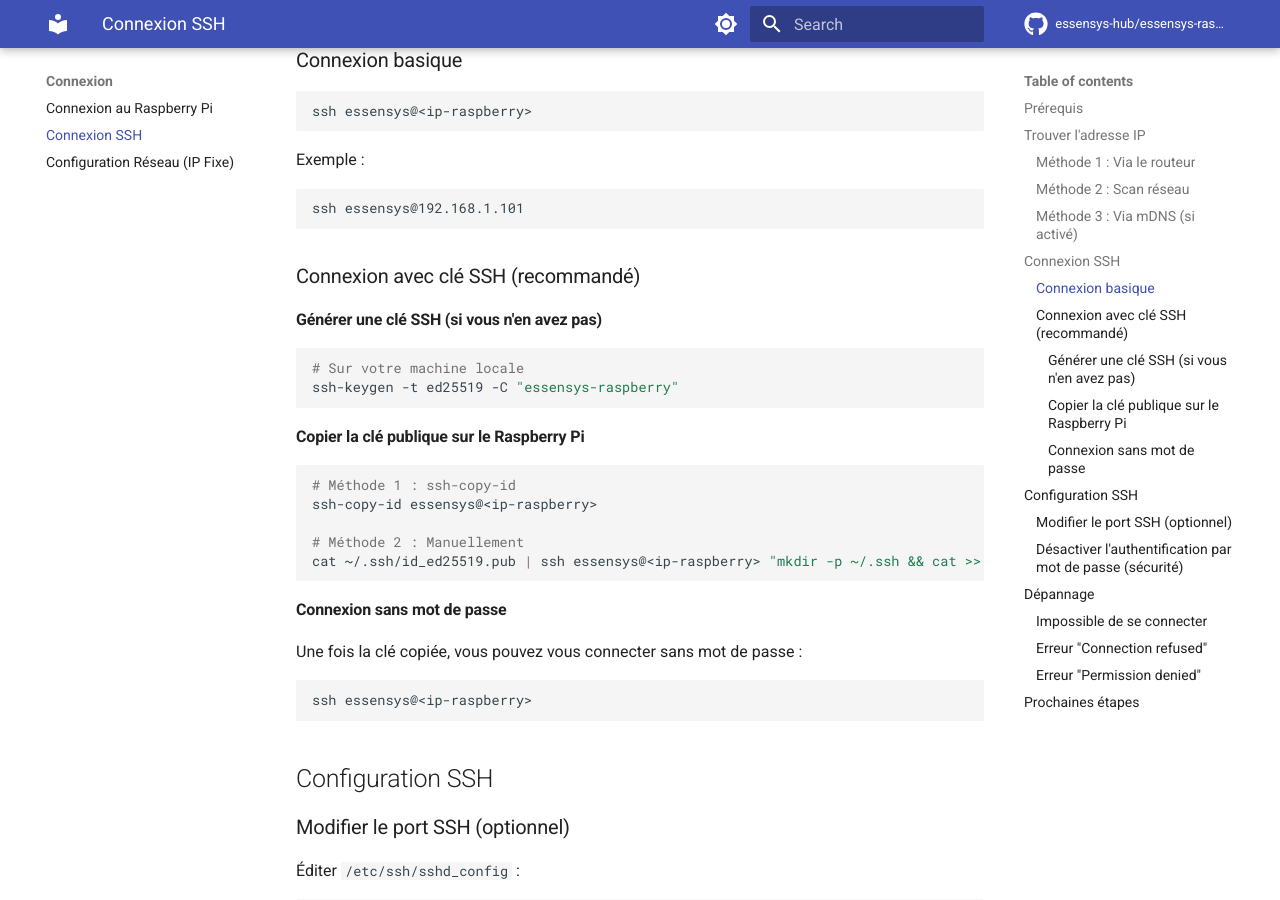
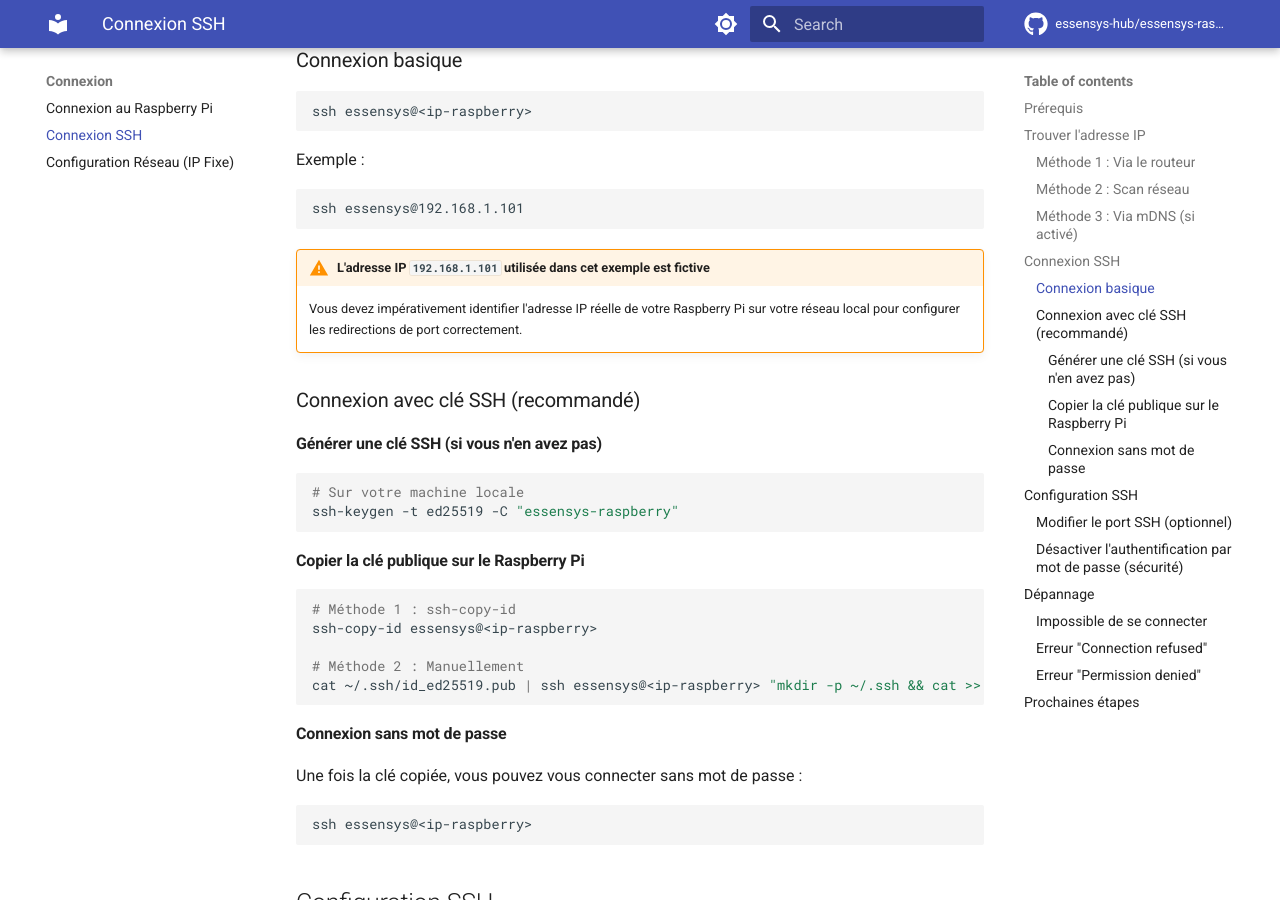
Before and after one commit to essensys-hub/essensys-raspberry-install, an MkDocs documentation site: the page built from docs/connexion/ssh.md, in a window 1280 px wide and 900 px high, scrolled down 1405 px. Built offline with MkDocs 1.6.1 and Material for MkDocs 9.7.7, drawn with Linux system fonts in a browser that asks for light colours; comment, search, counter and statistics services are not loaded; the version menu is left out.

Commit message:
update ip warninig

````diff
--- a/docs/connexion/ssh.md
+++ b/docs/connexion/ssh.md
@@ -60,6 +60,8 @@ Exemple :
 ```bash
 ssh essensys@192.168.1.101
 ```
+!!!WARNING "L'adresse IP `192.168.1.101` utilisée dans cet exemple est fictive"
+    Vous devez impérativement identifier l'adresse IP réelle de votre Raspberry Pi sur votre réseau local pour configurer les redirections de port correctement.
 
 ### Connexion avec clé SSH (recommandé)
 
````
